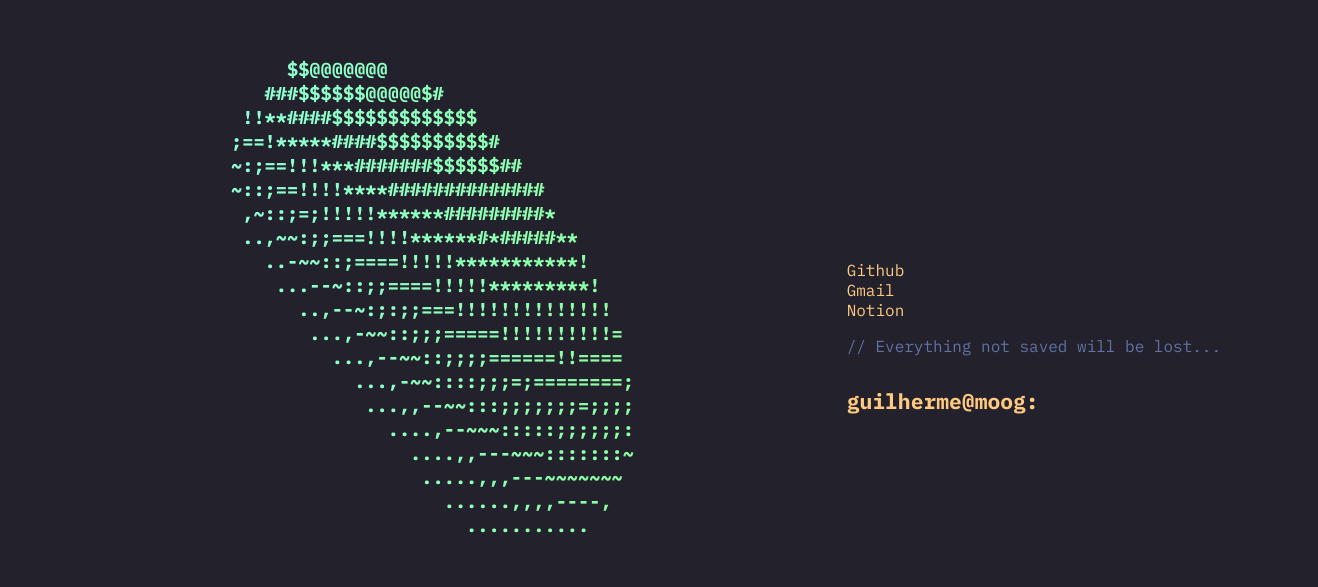
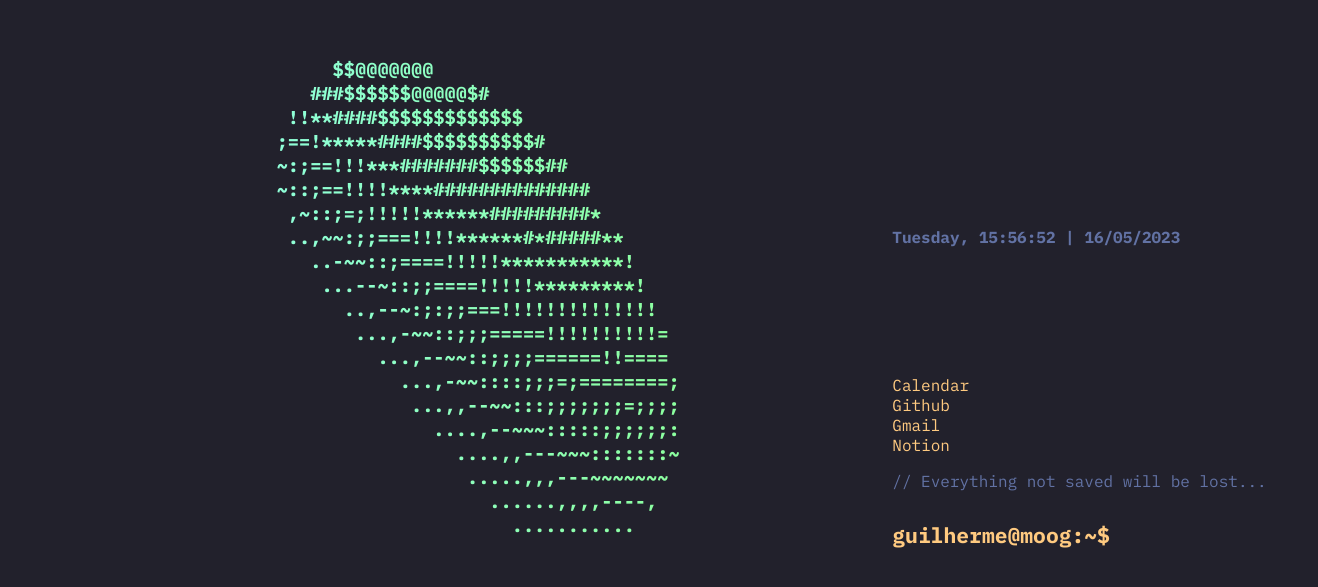
Before and after one commit to guilherme4garcia/donut-startpage, a Vue app: page / in a window 1280 px wide. Shown: the part 101-688 px from the top of the page, 1318 px wide, since content can reach past the window. Built offline with nearby package versions, Linux system fonts and the light colour scheme.

Commit message:
add clock & css fixes

```diff
--- a/index.html
+++ b/index.html
@@ -12,7 +12,7 @@
     <!-- donut -->
     <script src="./src/components/ascii-donut/donut.js"></script>
   </head>
-  <body onload="anim1()">
+  <body class="box" onload="anim1()">
     <pre id="d" class="donut">                                   @@@@@@@@
       ####$$$$$$$$@@@$$
     *******#####$$$$$$$$$$
@@ -38,7 +38,7 @@
     </pre>
 
 
-    <div id="app"></div>
+    <div id="app" class="app"></div>
     <script type="module" src="/src/main.ts"></script>
   </body>
 </html>
--- a/src/assets/main.css
+++ b/src/assets/main.css
@@ -26,6 +26,17 @@ a {
   text-decoration: none;
 }
 
+
+.indicator {
+}
+
+.indicator:focus {
+  visibility: hidden;
+}
+
+a:focus {
+}
+
 a:hover {
   background-image: linear-gradient(to right, var(--cyan), var(--green));
   background-clip: text;
@@ -34,21 +45,24 @@ a:hover {
 
 body {
   display: flex;
-  justify-content: center;
+
 }
 
-.box {
+.app {
+  height: auto;
+  width: 70%;
 }
 
 .comment {
   color: var(--comment);
+
 }
 
 .donut {
   font-size: 14pt;
   margin-top: 10%;
   font-weight: bold;
-  /* margin: auto;  */
+  /* margin-right: 2rem;  */
   /* width: 50%; */
   background-image: linear-gradient(to right, var(--cyan), var(--green));
   background-clip: text;
@@ -75,7 +89,7 @@ input {
 
 .links {
   display: grid;
-  margin-top: 75%;
+  /* margin-top: 75%; */
 }
 
 
@@ -86,4 +100,11 @@ input {
   color: var(--white);
   margin-left: 0.5rem;
   font-weight: bold;
+  max-height: auto;
+  width: 50%;
 }
+
+.terminal {
+  display: flex;
+  max-height: auto;
+}
--- a/src/components/Clock.vue
+++ b/src/components/Clock.vue
@@ -0,0 +1,32 @@
+<template>
+    <h1 class="clock">{{ time }}</h1>
+</template>
+
+<script setup>
+    import { ref } from 'vue'
+
+    const getTime = () => {
+    const date = new Date()
+    let seconds = date.getSeconds();
+        let minutes = date.getMinutes();
+        let hour = date.getHours();
+        const weekday = ["Sunday","Monday","Tuesday","Wednesday","Thursday","Friday","Saturday"];
+        let dayweek = weekday[date.getDay()];
+        let utc = date.toLocaleDateString('pt-BR')
+
+        minutes = minutes > 9 ? minutes : '0' + minutes;
+        hour = hour > 9 ? hour: '0' + hour
+        seconds = seconds > 9 ? seconds: '0' + seconds
+    return `${dayweek}, ${hour}:${minutes}:${seconds} | ${utc} `
+    }
+    const time = ref(getTime())
+    setInterval(() => time.value = getTime(), 1000)
+
+</script>
+
+<style>
+    .clock {
+        color: var(--comment);
+        font-size: medium;
+    }
+</style>
--- a/src/views/StartView.vue
+++ b/src/views/StartView.vue
@@ -4,18 +4,20 @@
 <template>
   <main>
     <div>
-
+      <div style="margin-top: 20rem;margin-bottom: 8rem;">
+        <Clock></Clock>
+      </div>
       <div class="links">
+        <a href="https://calendar.google.com/calendar/">Calendar</a>
         <a href="https://github.com">Github</a>
         <a href="https://gmail.com">Gmail</a>
         <a href="https://notion.so">Notion</a>
-        <a href=""></a>
       </div>
       <div id="comment">
         <p class="comment"> // Everything not saved will be lost... </p>
       </div>
-      <div id="terminal-line" style="display: flex;">
-        <h1 class="host">guilherme@moog:</h1>
+      <div id="terminal-line" class="terminal">
+        <h1 class="host">guilherme@moog:~$</h1>
         <input class="search" type="text" v-model="terminal" name="" id="" @keyup.enter="search" autofocus>
       </div>
 
@@ -26,6 +28,7 @@
 
 <script>
   import { onMounted, ref, toRaw } from 'vue';
+  import Clock from '../components/Clock.vue'
 
   const search = () => {
     if(!terminal.value) return
@@ -48,7 +51,7 @@
 
   export default {
     components: {
-
+      Clock
     },
     data() {
       return {
```
Also changed, not shown: tsconfig.json (+17 -17 lines).
